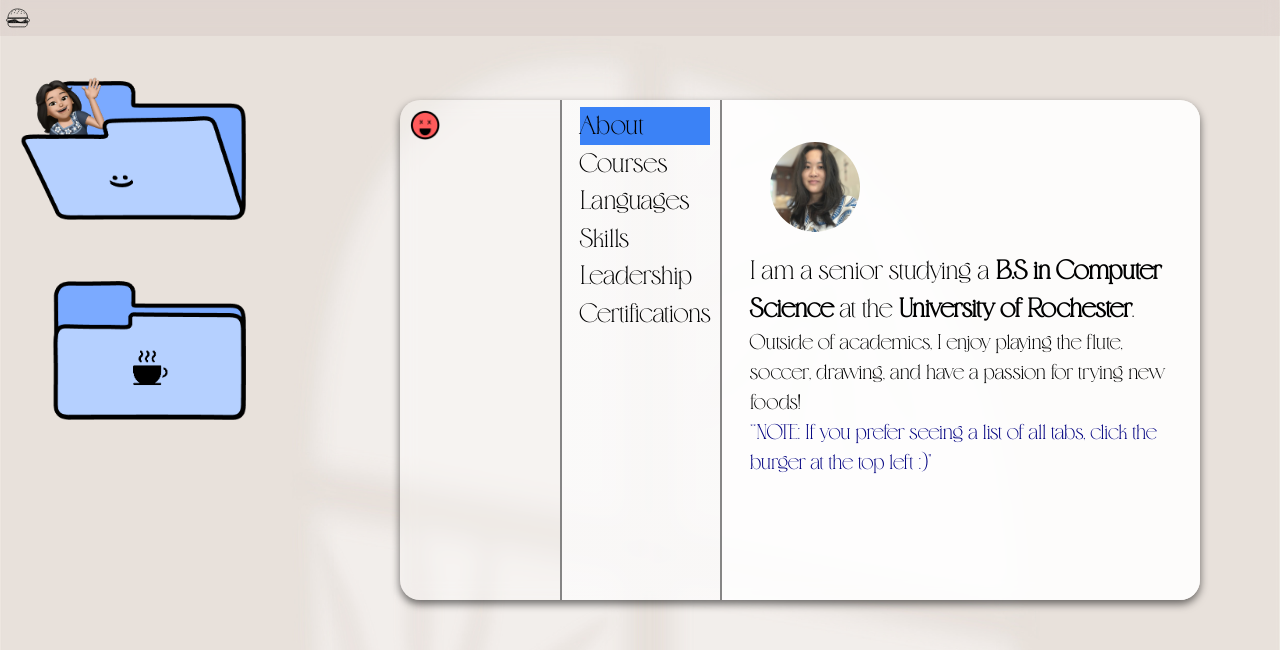
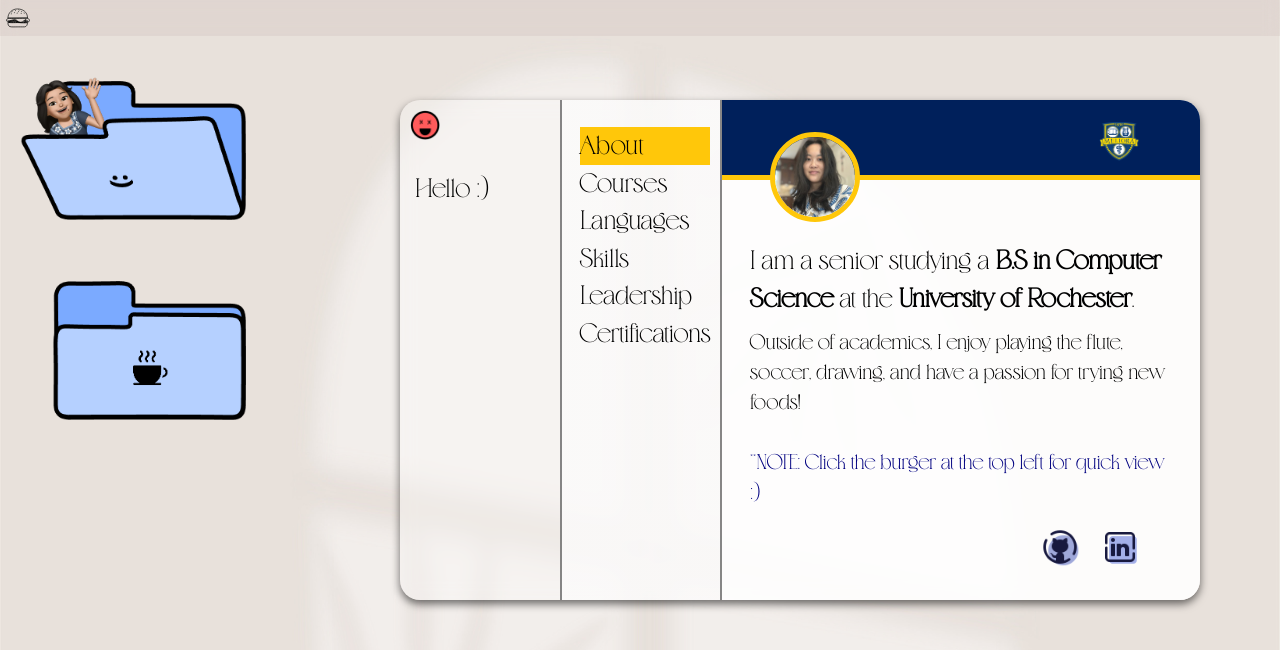
Before and after one commit to Alexde-Ath/PORTFOLIO_AD, a React (Vite) app: page / in a window 1280 px wide. Both pictures are taken after a click on the button 135 px from the left and 99 px from the top of the page. Shown: the top 650 px of the page. Built offline with nearby package versions, Linux system fonts and the light colour scheme.

Commit message:
ADD: logo photos

```diff
--- a/src/assets/index.js
+++ b/src/assets/index.js
@@ -25,7 +25,7 @@ import threejs from "./tech/threejs.svg";
 import proj1 from "./proj1.png";
 import aboutfolder from "./Aboutfolder.png";
 import aboutopen from "./Aboutfolderopen.png";
-import UR from "./UR.png";
+import URLogo from "./UR.png";
 import painting from "./Painting.png";
 import mcomp from "./Mcompute.png";
 import closeButton from "./closeButton.png";
@@ -76,7 +76,7 @@ export {
   tesla,
   proj1,
   RBC,
-  UR,
+  URLogo,
   aboutfolder,
   aboutopen,
   dcar,
--- a/src/components/Hero.jsx
+++ b/src/components/Hero.jsx
@@ -43,7 +43,7 @@ const Hero = () => {
           }}
           SidebarData={SidebarData}
         >
-          <p className="sidebar-1">Hello :)</p>
+          <div>Hello :)</div>
         </Popup>
         <button className="workbutton" onClick={handleClick2}>
           <img
--- a/src/components/Popup.jsx
+++ b/src/components/Popup.jsx
@@ -66,7 +66,7 @@ function useDrag(showPopup, setIsGrab) {
 }
 
 // Variable Popup has two sidebars in a column and third column shows content
-const Popup = ({ showPopup, onClose, SidebarData }) => {
+const Popup = ({ showPopup, onClose, SidebarData, children }) => {
     const [selectedButton, setSelectedButton] = useState(0);
     const [isGrab, setIsGrab] = useState(false);
     const elmntRef = useDrag(showPopup, setIsGrab);
@@ -77,6 +77,10 @@ const Popup = ({ showPopup, onClose, SidebarData }) => {
     const handleClick = () => {
         setIndex(zIndex + 1);
     };
+
+    if (!showPopup) {
+        return null;
+    }
 
     return showPopup ? (
         // If grab popup window turn cursor to grabbing and move popup with useDrag
@@ -94,7 +98,7 @@ const Popup = ({ showPopup, onClose, SidebarData }) => {
                             {SidebarData.map((button, index) => (
                             <li
                                 key={index}
-                                className={`${selectedButton === index ? 'bg-blue-500' : ''} hover:bg-blue-300`}
+                                className={`${selectedButton === index ? 'bg-[#FFC70A]' : ''} hover:bg-[#E7E7E7]`}
                                 onClick={() => {
                                 setContent(button.content);
                                 setSelectedButton(index);
@@ -105,7 +109,12 @@ const Popup = ({ showPopup, onClose, SidebarData }) => {
                             ))}
                         </ul>
                     </div>
-                <div className="sidebar-3">{content}</div>
+                <div className="sidebar-3">
+                    {content}
+                </div>
+            </div>
+            <div className = "sidebar-1">
+                {children}
             </div>
         </div>
     </div>
--- a/src/components/SidebarData.jsx
+++ b/src/components/SidebarData.jsx
@@ -1,14 +1,23 @@
-import { Portrait, github, linkedin } from '../assets';
+import { Portrait, github, linkedin, URLogo } from '../assets';
 
 const SidebarData = [
     {
         label: "About",
         content: (
-        <div className = "mt-0" style = {{ fontSize: '20px' }}>
+        <div style = {{ fontSize: '20px' }}>
+            <div className = "about-cover"></div>
+            <img src = {URLogo} className = "UR-logo" alt = "Alexandra de'Ath" />
             <img src = {Portrait} className = "about-portrait" alt = "Alexandra de'Ath" />
+            <a href="https://github.com/Alexde-Ath" target="_blank" rel="noopener noreferrer">
+                <img src = {github} className = "about-github" alt = "Alexandra de'Ath" />
+            </a>
+            <a href="https://linkedin.com/in/alexandra-de-ath333" target="_blank" rel="noopener noreferrer">
+                <img src = {linkedin} className = "about-linkedin" alt = "Alexandra de'Ath" />
+            </a>
             <p style = {{fontSize: '25px'}}>I am a senior studying a <strong>B.S in Computer Science</strong> at the <strong>University of Rochester</strong>.</p>
-            <p>Outside of academics, I enjoy playing the flute, soccer, drawing, and have a passion for trying new foods!</p>
-            <p style = {{color: 'Navy'}}> **NOTE: If you prefer seeing a list of all tabs, click the burger at the top left :)"</p>
+            <p style = {{marginBottom: '30px', marginTop: '10px' }}>Outside of academics, I enjoy playing the flute, soccer, drawing, and have a passion for trying new foods!</p>
+            <p style = {{color: 'Navy'}}> **NOTE: Click the burger at the top left for quick view :)</p>
+
         </div>
     )
     },
--- a/src/index.css
+++ b/src/index.css
@@ -118,14 +118,15 @@ body {
  .sidebar-1 {
   position: relative;
   font-size: 25px;
-  top: -210px;
+  bottom: 430px;
   left: 15px;
+  width: 80px;
  }
 
  .sidebar-2 {
   position: relative;
   left: 180px;
-  top: -30px;
+  top: -10px;
   font-size: 25px;
   width: 130px;
  }
@@ -133,7 +134,7 @@ body {
  .sidebar-3 {
   position: relative;
   left: 350px;
-  top: -200px;
+  top: -210px;
   width: 420px;
  }
 
@@ -143,4 +144,37 @@ body {
   left: 20px;
   top: -20px;
   border-radius: 100px;
+  border: 5px solid #FFC70A;
  }
+
+ .UR-logo {
+  position: absolute;
+  height: 40px;
+  right: 30px;
+  top: -30px;
+ }
+
+ .about-github {
+  position: absolute;
+  height: 40px;
+  bottom: -60px;
+  right: 90px;
+ }
+
+ .about-linkedin {
+  position: absolute;
+  height: 40px;
+  bottom: -60px;
+  right: 30px;
+ }
+
+ .about-cover {
+  position: absolute;
+  width: 478px;
+  height: 80px;
+  top: -52px;
+  left: -28px;
+  border-bottom: 5px solid #FFC70A;
+  background-color:#00205B;
+  border-top-right-radius: 20px;
+ }
```
Also changed, not shown: src/assets/github.png, src/assets/linkedin.png.
